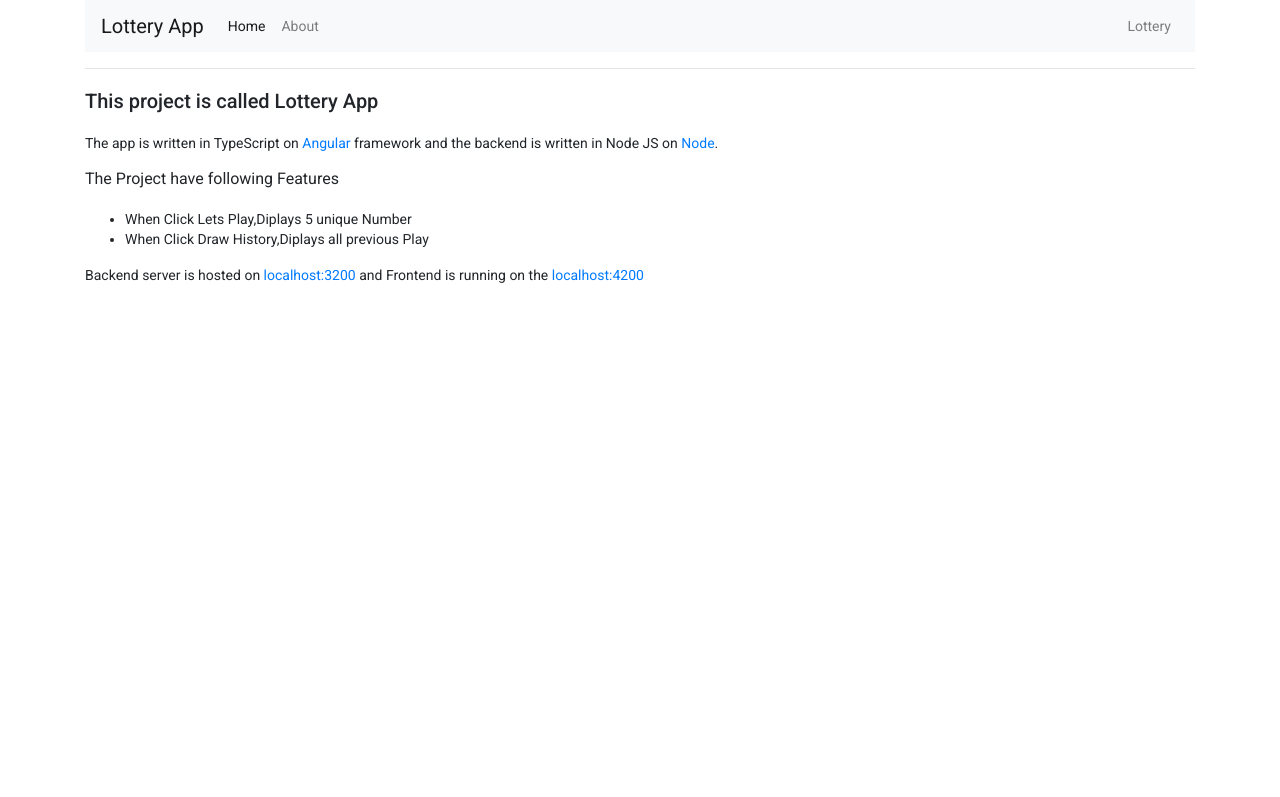
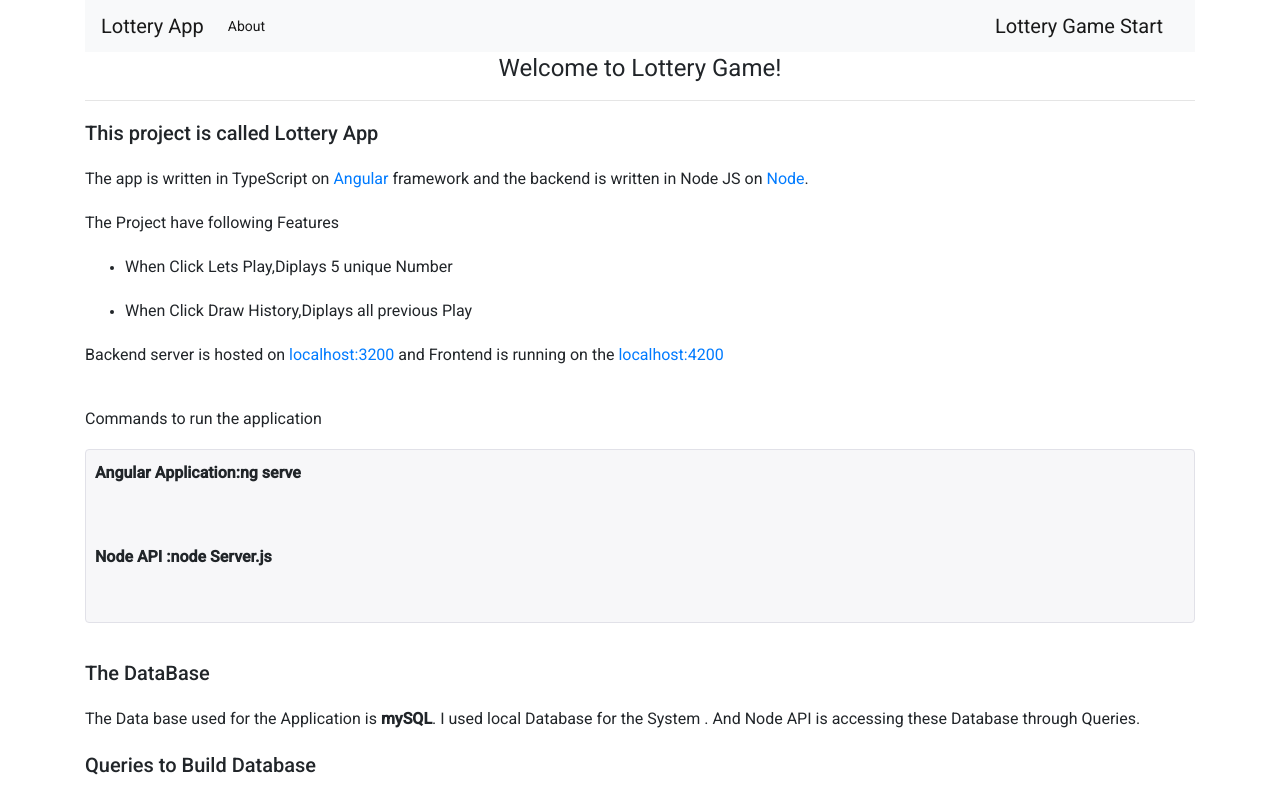
Before and after one commit to sunshield123/Lottery-Application, an Angular app in the folder LotteryUI/: page /about in a window 1280 px wide. Shown: the top 797 px of the page. Built offline with nearby package versions, Linux system fonts and the light colour scheme.

Commit message:
added time and date funcationality

```diff
--- a/LotteryUI/src/app/about/about.component.css
+++ b/LotteryUI/src/app/about/about.component.css
@@ -0,0 +1,13 @@
+.highlight {
+	margin-top: 10px;
+	padding: 9px;
+	margin-bottom: 14px;
+	background-color: #f7f7f9;
+	border: 1px solid #e1e1e8;
+	border-radius: 4px;
+	padding-bottom: 0px;
+}
+
+pre {
+	margin-bottom: -5px;
+}
--- a/LotteryUI/src/app/about/about.component.html
+++ b/LotteryUI/src/app/about/about.component.html
@@ -2,18 +2,48 @@
 	This project is called Lottery App</h2>
 
 
-<p>
+<h3>
 	The app is written in TypeScript on <a href="https://angular.io">Angular</a> framework and the backend is written in Node JS on <a href="https://nodejs.org/en/">Node</a>.
 
-</p>
+</h3>
 <h3>The Project have following Features</h3>
 	<ul>
-		<li>When Click Lets Play,Diplays 5 unique Number</li>
-		<li>When Click Draw History,Diplays all previous Play</li>
+		<li><h3>When Click Lets Play,Diplays 5 unique Number</h3></li>
+		<li><h3>When Click Draw History,Diplays all previous Play</h3></li>
 
 
 
 	</ul>
-<p>
+<h3>
 	Backend server is hosted on <a href="http://localhost:3200">localhost:3200</a> and Frontend is running on the <a href="http://localhost:4200">localhost:4200</a>
-</p>
+</h3>
+
+<br>
+
+<h3>Commands to run the application</h3>
+<figure class="highlight">
+	<code>
+		<pre>
+<h3><b>Angular Application:ng serve </b></h3>
+
+<h3><b>Node API :node Server.js</b></h3>
+		</pre>
+	</code>
+</figure>
+<br>
+<h2>The DataBase</h2>
+
+<h3>The Data base used for the Application is <b>mySQL</b>. I used local Database for the System . And Node API is accessing these Database through Queries.</h3>
+
+<h2>Queries to Build Database</h2>
+
+<figure class="highlight">
+	<code>
+		<pre>
+<h3><b>Name of the Database:USE Lottery; </b></h3>
+
+<h3><b>Table Name :Players <br/>
+ To Create Table- CREATE TABLE players (id INT,chance1 INT,chance2 INT,chance3 INT,chance4 INT,chance5 INT);<br/>
+ID Uniqueness -ALTER TABLE players ADD UNIQUE (id);</b></h3>
+		</pre>
+	</code>
--- a/LotteryUI/src/app/app.component.html
+++ b/LotteryUI/src/app/app.component.html
@@ -37,26 +37,20 @@
       <div class="collapse navbar-collapse" id="navbarNav">
         <ul class="navbar-nav mr-auto">
           <li class="nav-item active">
-            <a class="nav-link" routerLink="/">Home <span class="sr-only">(current)</span></a>
-          </li>
-          <li class="nav-item">
-            <a class="nav-link" href="/about">About</a>
+            <a class="nav-link" routerLink="/about">About <span class="sr-only">(current)</span></a>
           </li>
         </ul>
         <ul class="navbar-nav">
           <li class="nav-item">
-            <a class="nav-link" href="/Play">Lottery</a>
+            <a class="navbar-brand" href="/Play">Lottery Game Start</a>
           </li>
         </ul>
       </div>
     </nav>
     <div style="text-align:center">
- <!--      <h1>
+      <h1>
         Welcome to Lottery Game!
-        <div class="container">
-        <app-lotterydraw></app-lotterydraw>
-        </div>
-      </h1> -->
+      </h1>
       <hr>
     </div>
     <router-outlet></router-outlet>
--- a/LotteryUI/src/app/lotterydraw/lotterydraw.component.html
+++ b/LotteryUI/src/app/lotterydraw/lotterydraw.component.html
@@ -38,9 +38,10 @@
 	<ul *ngFor="let d of data">
 
 		<!-- {{d.player}} -->
-		<li>Numbers appeared in - {{d.id}} Round</li>
+		<li>Below are Numbers appeared in <b> {{d.id}} Round </b>on <b>Date {{d.Date}} </b> and <b>Time {{d.TimeStamp}} </b></li>
 		<br>
 	<div class="form-group d-flex flex-row">
+
 		<input type="number" name="num1" class="form-control" value={{d.chance1}} readonly="readonly">
 		<input type="number" name="num2" class="form-control" value={{d.chance2}} readonly="readonly">
 		<input type="number" name="num3" class="form-control" value={{d.chance3}} readonly="readonly">
--- a/LotteryUI/src/app/lotterydraw/lotterydraw.component.ts
+++ b/LotteryUI/src/app/lotterydraw/lotterydraw.component.ts
@@ -30,10 +30,15 @@ constructor(
 
 }
 
-
-
+today=new Date();
+test1=this.today.toString()
+Lotterydate=this.test1.slice(4,16);
+LotteryTime=this.test1.slice(16,25);
+// console.log(today)
+// Time=current.toLocaleTimeString();
+// Date=current.toLocaleDateString();
 // Function for CALL SERVER
-
+// let dateTime = new Date()
 
 
 user = {};
@@ -42,7 +47,7 @@ user = {};
 
   callServer() {
 
-  	this.user={id:7,chance1:this.result,chance2:this.result1,chance3:this.result2,chance4:this.result3,chance5:this.result4};
+  	this.user={id:7,chance1:this.result,chance2:this.result1,chance3:this.result2,chance4:this.result3,chance5:this.result4,date:this.Lotterydate,TimeStamp:this.LotteryTime};
   	console.log("call callServer")
     const headers = new HttpHeaders()
           .set('Authorization', 'my-auth-token')
```
Also changed, not shown: 1 other file (tests, documents, lock files or other folders).
